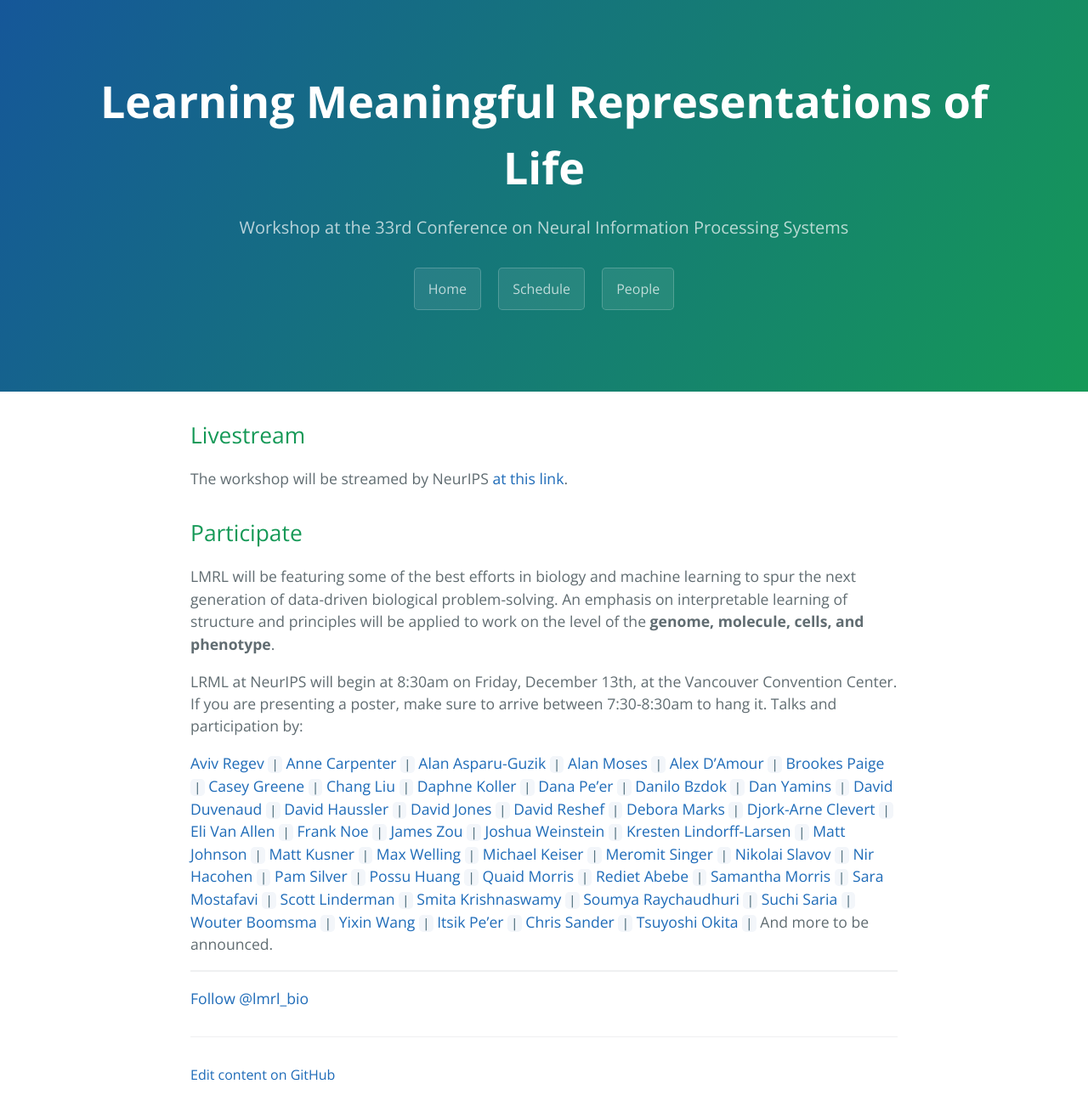
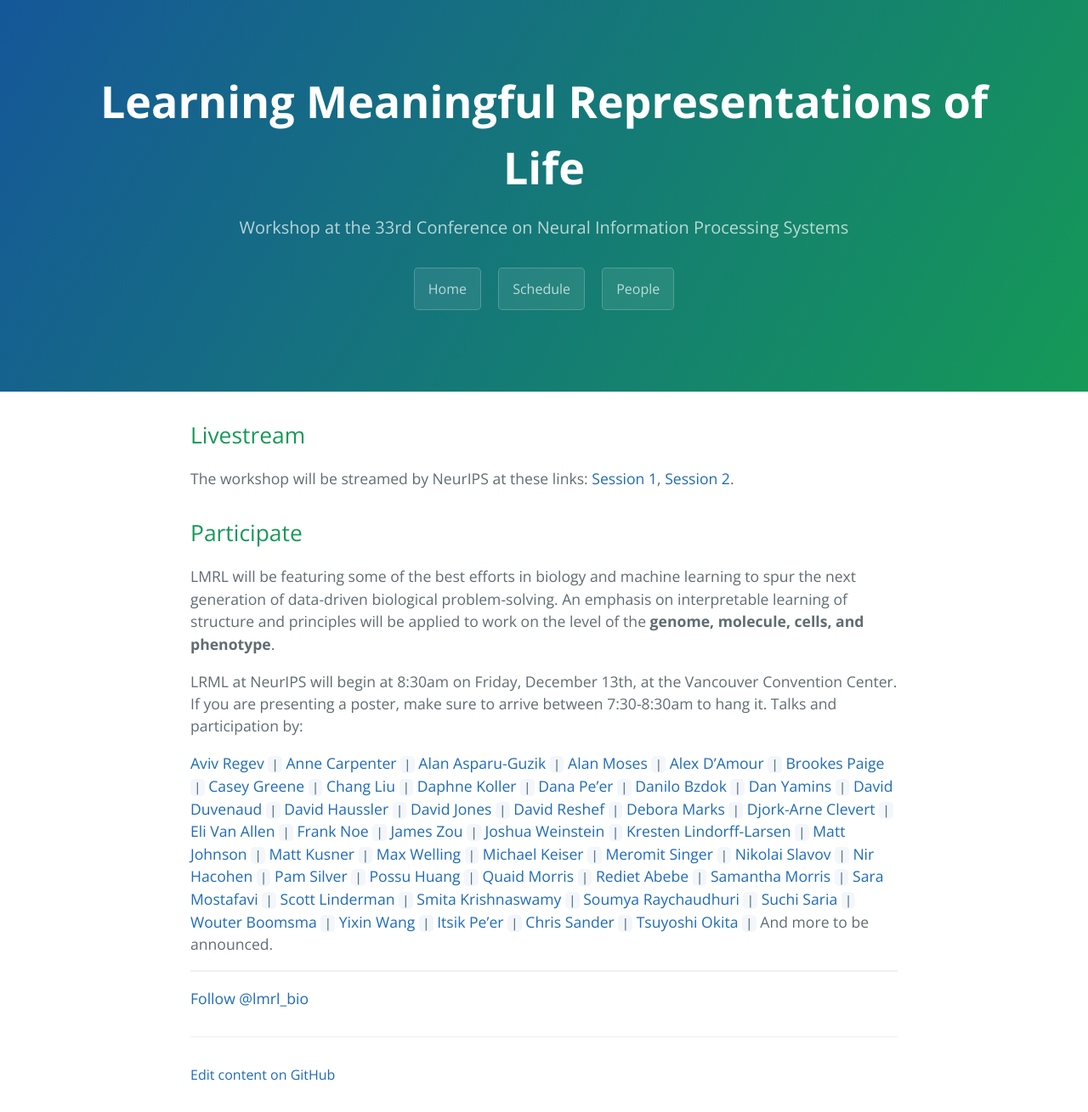
Before and after one commit to lmrl-bio/lmrl-bio.github.io, a Jekyll site: the page built from index.md, in a window 1280 px wide. Shown: the whole page at 85% size. Built offline with Jekyll 4.4.1, drawn with Linux system fonts in a browser that asks for light colours; comment, search, counter and statistics services are not loaded; our own code applies the rules of GitHub Pages for plain Markdown files.

Commit message:
added link to session 2

```diff
--- a/index.md
+++ b/index.md
@@ -3,7 +3,8 @@ layout: default
 ---
 
 ## Livestream
-The workshop will be streamed by NeurIPS [at this link](https://slideslive.com/38921959/learning-meaningful-representations-of-life-1).
+The workshop will be streamed by NeurIPS at these links:
+[Session 1](https://slideslive.com/38921959/learning-meaningful-representations-of-life-1), [Session 2](https://slideslive.com/38921960/learning-meaningful-representations-of-life-2).
 
 ## Participate
 
```
